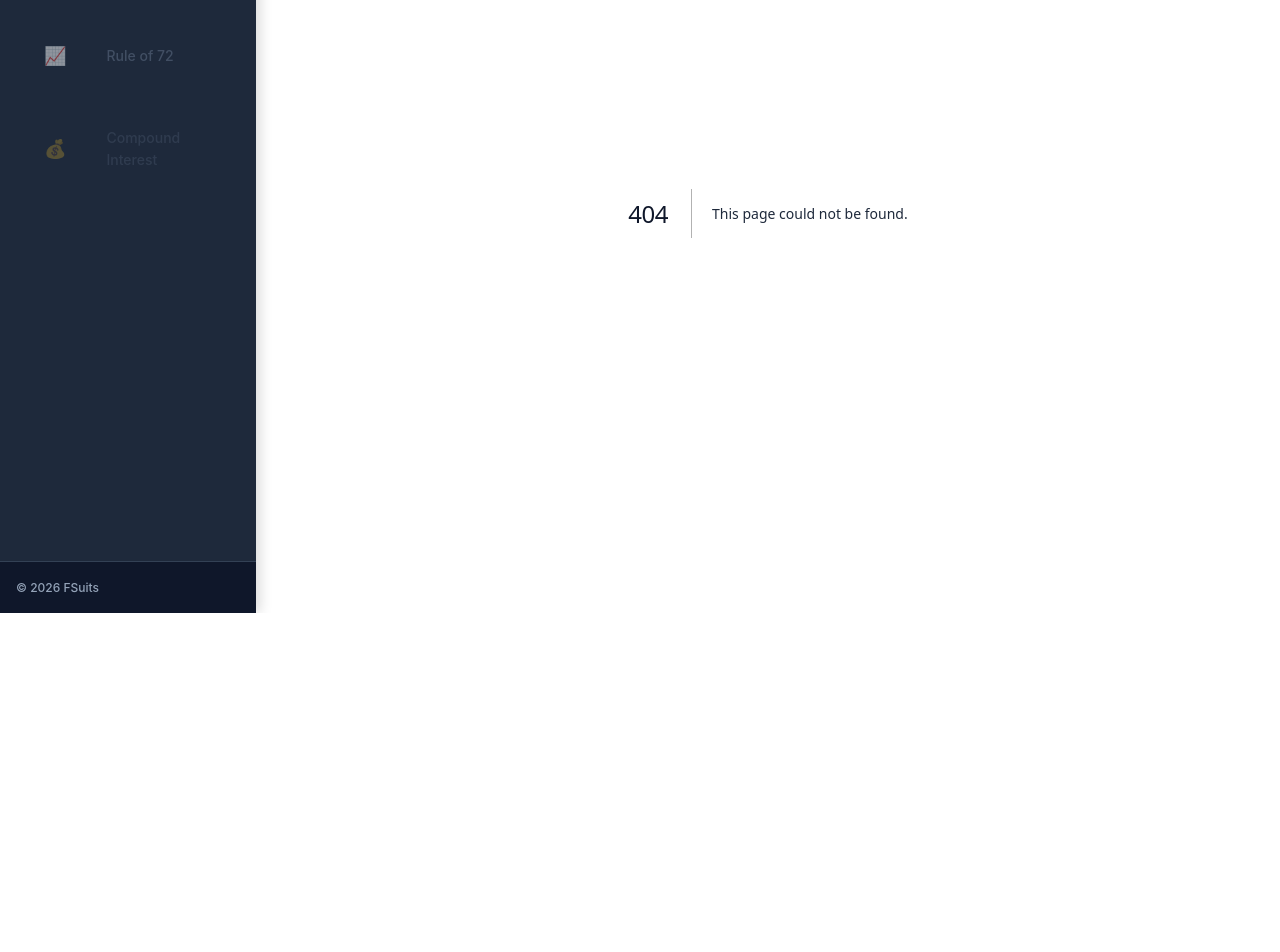
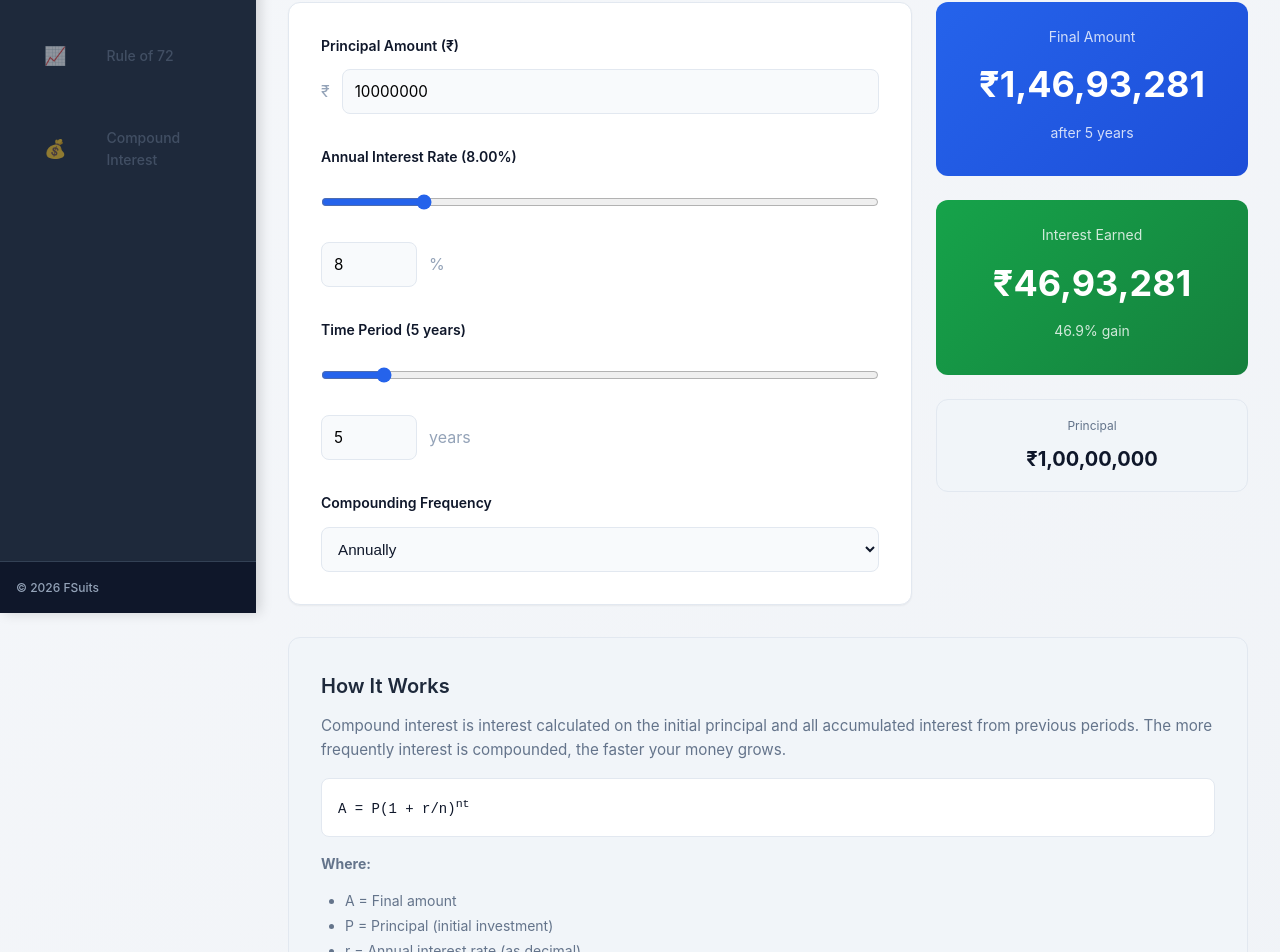
Before and after one commit to johndoe2x/Fsuits, a Next.js app: page /Fsuits/compound-interest in a window 1280 px wide. Before the commit this address had no page. Shown: the part 187-1139 px from the top of the page. Before the commit the page ends 800 px from the top, so only its background shows below. Built offline with nearby package versions, Linux system fonts and the light colour scheme.

Commit message:
Add Compound Interest Calculator page

```diff
--- /dev/null
+++ b/app/compound-interest/page.tsx
@@ -0,0 +1,212 @@
+"use client";
+
+import { useState, useEffect } from "react";
+
+export default function CompoundInterest() {
+  const [principal, setPrincipal] = useState<number>(10000000);
+  const [rate, setRate] = useState<number>(8);
+  const [time, setTime] = useState<number>(5);
+  const [frequency, setFrequency] = useState<string>("annually");
+  const [finalAmount, setFinalAmount] = useState<number>(0);
+  const [interestEarned, setInterestEarned] = useState<number>(0);
+
+  const frequencyMap: { [key: string]: number } = {
+    annually: 1,
+    semi: 2,
+    quarterly: 4,
+    monthly: 12,
+    daily: 365,
+  };
+
+  useEffect(() => {
+    if (principal > 0 && rate > 0 && time > 0) {
+      const n = frequencyMap[frequency];
+      const rateDecimal = rate / 100;
+
+      const amount = principal * Math.pow(1 + rateDecimal / n, n * time);
+      const interest = amount - principal;
+
+      setFinalAmount(Math.round(amount));
+      setInterestEarned(Math.round(interest));
+    }
+  }, [principal, rate, time, frequency]);
+
+  return (
+    <div style={{ minHeight: "100vh" }}>
+      <div className="container">
+        <div style={{ marginBottom: "3rem" }}>
+          <h1>Compound Interest Calculator</h1>
+          <p style={{ fontSize: "1.125rem" }}>
+            Calculate how your investment grows with compound interest over time
+          </p>
+        </div>
+
+        <div style={{ display: "grid", gridTemplateColumns: "2fr 1fr", gap: "1.5rem" }}>
+          <div className="card">
+            <div className="space-y-8">
+              <div>
+                <label style={{ display: "block", fontSize: "0.875rem", fontWeight: "600", color: "#0f172a", marginBottom: "0.75rem" }}>
+                  Principal Amount (₹)
+                </label>
+                <div className="flex items-center gap-3">
+                  <span style={{ color: "#94a3b8" }}>₹</span>
+                  <input
+                    type="number"
+                    value={principal}
+                    onChange={(e) => setPrincipal(parseFloat(e.target.value) || 0)}
+                    min="1"
+                    step="100000"
+                    style={{ flex: 1 }}
+                  />
+                </div>
+              </div>
+
+              <div>
+                <label style={{ display: "block", fontSize: "0.875rem", fontWeight: "600", color: "#0f172a", marginBottom: "0.75rem" }}>
+                  Annual Interest Rate ({rate.toFixed(2)}%)
+                </label>
+                <input
+                  type="range"
+                  value={rate}
+                  onChange={(e) => setRate(parseFloat(e.target.value) || 0)}
+                  min="0.1"
+                  max="50"
+                  step="0.1"
+                  style={{ accentColor: "#2563eb" }}
+                />
+                <div className="flex items-center gap-3" style={{ marginTop: "0.75rem" }}>
+                  <input
+                    type="number"
+                    value={rate}
+                    onChange={(e) => setRate(parseFloat(e.target.value) || 0)}
+                    min="0.1"
+                    step="0.1"
+                    style={{ width: "6rem" }}
+                  />
+                  <span style={{ color: "#94a3b8" }}>%</span>
+                </div>
+              </div>
+
+              <div>
+                <label style={{ display: "block", fontSize: "0.875rem", fontWeight: "600", color: "#0f172a", marginBottom: "0.75rem" }}>
+                  Time Period ({time} years)
+                </label>
+                <input
+                  type="range"
+                  value={time}
+                  onChange={(e) => setTime(parseFloat(e.target.value) || 1)}
+                  min="1"
+                  max="50"
+                  step="0.5"
+                  style={{ accentColor: "#2563eb" }}
+                />
+                <div className="flex items-center gap-3" style={{ marginTop: "0.75rem" }}>
+                  <input
+                    type="number"
+                    value={time}
+                    onChange={(e) => setTime(parseFloat(e.target.value) || 1)}
+                    min="1"
+                    max="50"
+                    step="0.5"
+                    style={{ width: "6rem" }}
+                  />
+                  <span style={{ color: "#94a3b8" }}>years</span>
+                </div>
+              </div>
+
+              <div>
+                <label style={{ display: "block", fontSize: "0.875rem", fontWeight: "600", color: "#0f172a", marginBottom: "0.75rem" }}>
+                  Compounding Frequency
+                </label>
+                <select
+                  value={frequency}
+                  onChange={(e) => setFrequency(e.target.value)}
+                  style={{
+                    width: "100%",
+                    padding: "0.75rem",
+                    border: "1px solid #e2e8f0",
+                    borderRadius: "0.5rem",
+                    fontSize: "0.95rem",
+                    background: "#f8fafc",
+                    color: "#0f172a",
+                    cursor: "pointer",
+                  }}
+                >
+                  <option value="annually">Annually</option>
+                  <option value="semi">Semi-Annually (2x/year)</option>
+                  <option value="quarterly">Quarterly (4x/year)</option>
+                  <option value="monthly">Monthly (12x/year)</option>
+                  <option value="daily">Daily (365x/year)</option>
+                </select>
+              </div>
+            </div>
+          </div>
+
+          <div className="gap-6" style={{ display: "flex", flexDirection: "column" }}>
+            <div className="result-card">
+              <p>Final Amount</p>
+              <div className="value">
+                ₹{finalAmount.toLocaleString("en-IN", { maximumFractionDigits: 0 })}
+              </div>
+              <p>after {time} years</p>
+            </div>
+
+            <div className="result-card green">
+              <p>Interest Earned</p>
+              <div className="value">
+                ₹{interestEarned.toLocaleString("en-IN", { maximumFractionDigits: 0 })}
+              </div>
+              <p>{((interestEarned / principal) * 100).toFixed(1)}% gain</p>
+            </div>
+
+            <div style={{ background: "#f1f5f9", border: "1px solid #e2e8f0", borderRadius: "0.75rem", padding: "1rem", textAlign: "center" }}>
+              <p style={{ fontSize: "0.75rem", color: "#64748b", marginBottom: "0.5rem" }}>Principal</p>
+              <p style={{ fontSize: "1.25rem", fontWeight: "700", color: "#0f172a" }}>
+                ₹{principal.toLocaleString("en-IN", { maximumFractionDigits: 0 })}
+              </p>
+            </div>
+          </div>
+        </div>
+
+        <div style={{ background: "#f1f5f9", border: "1px solid #e2e8f0", borderRadius: "0.75rem", padding: "2rem", marginTop: "2rem" }}>
+          <h3>How It Works</h3>
+          <p style={{ marginBottom: "1rem" }}>
+            Compound interest is interest calculated on the initial principal and all accumulated interest from previous periods. The more frequently interest is compounded, the faster your money grows.
+          </p>
+          <div style={{
+            background: "white",
+            border: "1px solid #e2e8f0",
+            borderRadius: "0.5rem",
+            padding: "1rem",
+            marginBottom: "1rem",
+            fontFamily: "monospace",
+            fontSize: "0.875rem",
+            color: "#0f172a",
+            overflowX: "auto",
+          }}>
+            A = P(1 + r/n)<sup>nt</sup>
+          </div>
+          <p style={{ fontSize: "0.875rem", marginBottom: "0.75rem" }}>
+            <strong>Where:</strong>
+          </p>
+          <ul style={{ fontSize: "0.875rem", color: "#64748b", marginLeft: "1.5rem", lineHeight: "1.8" }}>
+            <li>A = Final amount</li>
+            <li>P = Principal (initial investment)</li>
+            <li>r = Annual interest rate (as decimal)</li>
+            <li>n = Compounding frequency per year</li>
+            <li>t = Time in years</li>
+          </ul>
+        </div>
+
+        <div className="warning">
+          <p>
+            <strong>Disclaimer:</strong> This calculator is for educational purposes only.
+            Actual returns may vary based on market conditions, fees, and other factors.
+            Always consult with a qualified financial advisor before making investment
+            decisions.
+          </p>
+        </div>
+      </div>
+    </div>
+  );
+}
--- a/components/Sidebar.tsx
+++ b/components/Sidebar.tsx
@@ -6,7 +6,7 @@ import { usePathname } from "next/navigation";
 const menuItems = [
   { href: "/", label: "Dashboard", icon: "📊" },
   { href: "/rule-of-72", label: "Rule of 72", icon: "📈" },
-  { href: "/compound-interest", label: "Compound Interest", icon: "💰", disabled: true },
+  { href: "/compound-interest", label: "Compound Interest", icon: "💰" },
 ];
 
 export default function Sidebar() {
```
Also changed, not shown: app/page.tsx (+8 -7 lines).
